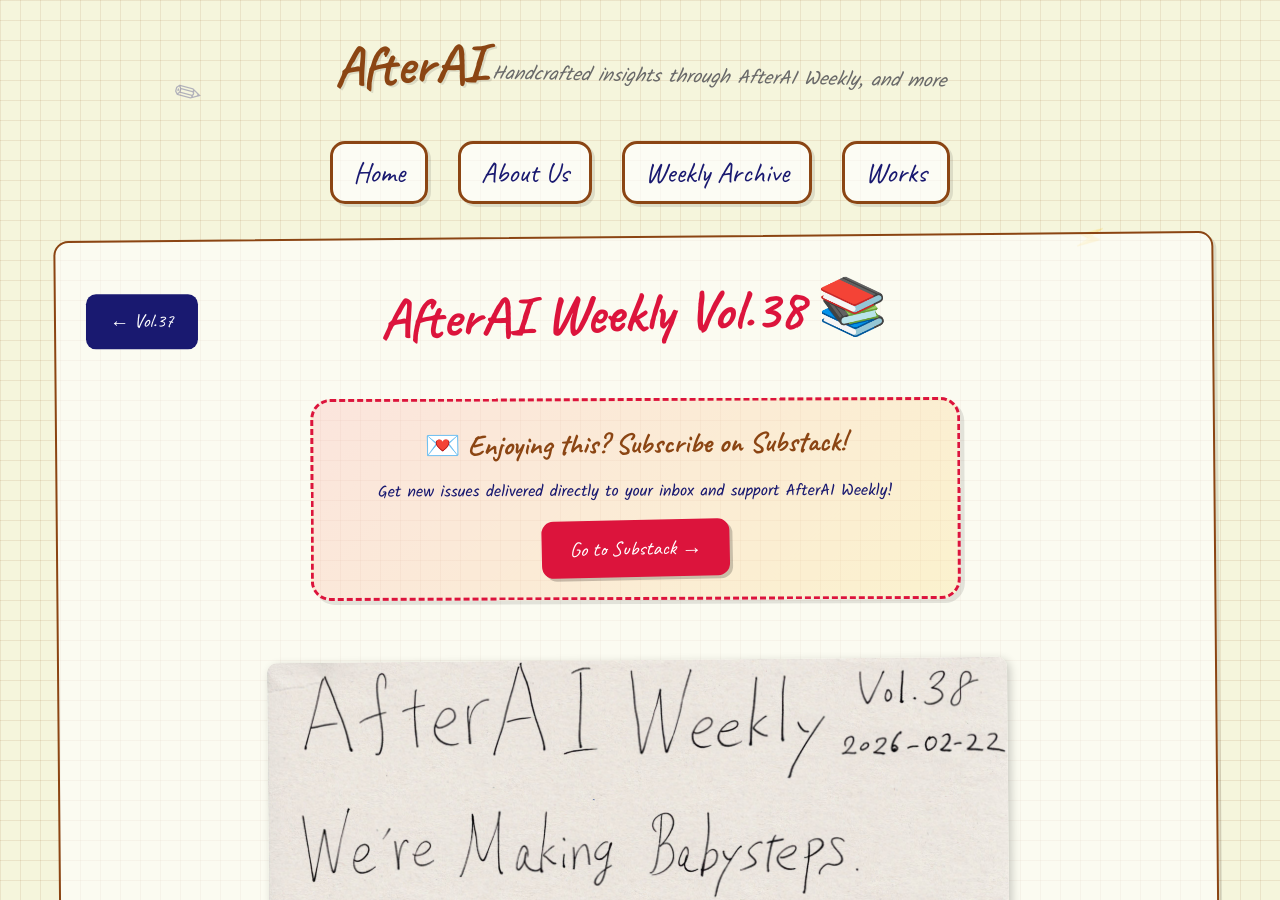
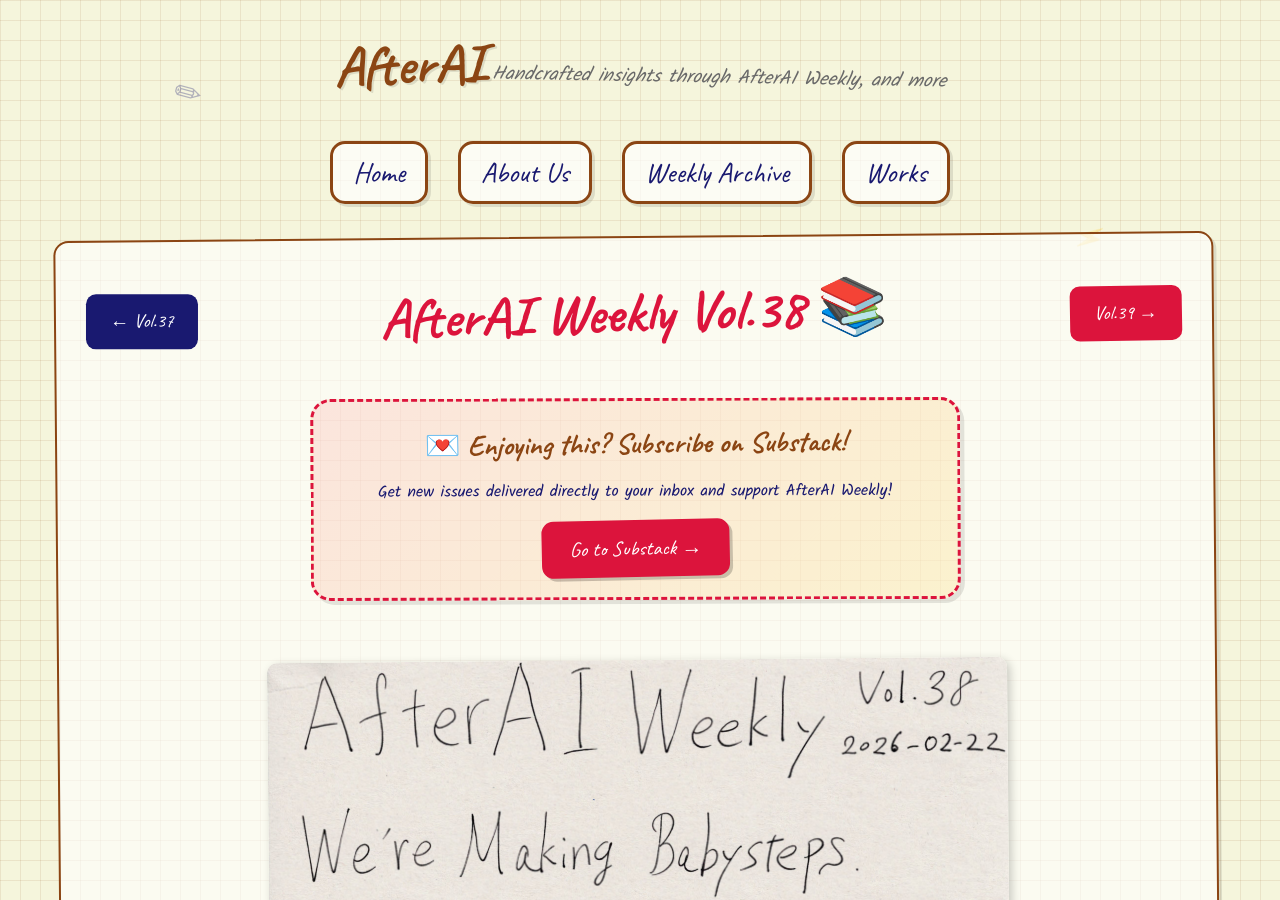
Before and after one commit to AfterAILab/AfterAILab.github.io, a Jekyll site: the page built from weekly/vol38.html, in a window 1280 px wide and 900 px high. Built offline with Jekyll 4.4.1, drawn with Linux system fonts in a browser that asks for light colours.

Commit message:
Add Vol. 39

```diff
--- a/_data/weekly_issues.yml
+++ b/_data/weekly_issues.yml
@@ -117,3 +117,5 @@
   slug: vol37
 - number: 38
   slug: vol38
+- number: 39
+  slug: vol39
--- /dev/null
+++ b/weekly/vol39.html
@@ -0,0 +1,5 @@
+---
+layout: weekly_issue
+title: "AfterAI Weekly Vol.39"
+slug: vol39
+---
```
Also changed, not shown: img/weekly/en/vol39-en.jpg (added).
